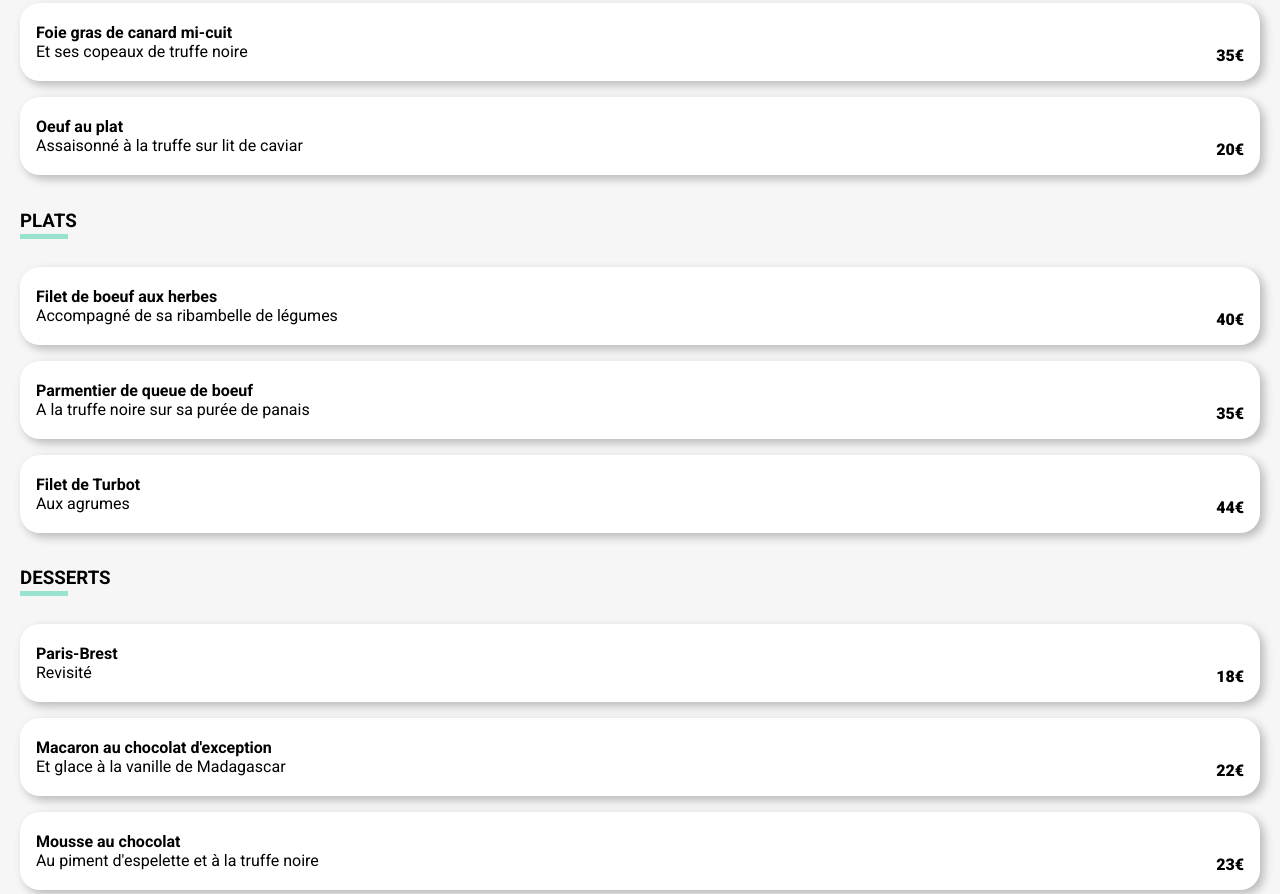
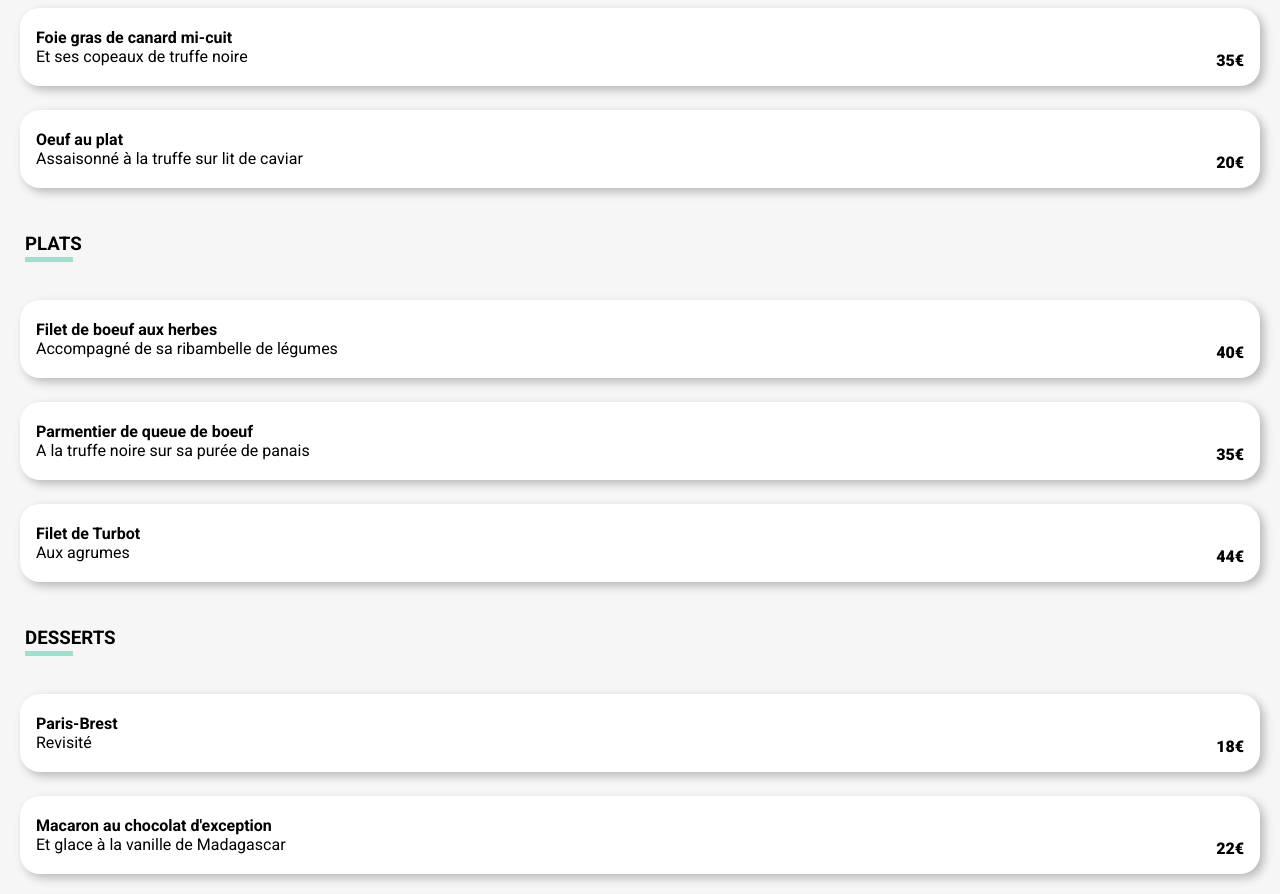
Before and after one commit to imane33941/OhMyFood, a website: page pages/resto-1.html in a window 1280 px wide. Shown: the part 611-1505 px from the top of the page. Drawn offline with Linux system fonts and the light colour scheme; a web font is replaced by a local one.

```diff
--- a/pages/resto-1.html
+++ b/pages/resto-1.html
@@ -38,8 +38,8 @@
                         <i class="fas fa-check"></i>
                     </div>
                 </div>
-            </div>
-            <div class="menus__category">
+            <!-- </div> -->
+            <!-- <div class="menus__category"> -->
                 <div class="menu-item">
                     <div class="item-description">
                         <h4 class="menuitem_title">Foie gras de canard mi-cuit</h4>
@@ -50,8 +50,8 @@
                         <i class="fas fa-check"></i>
                     </div>
                 </div>
-            </div>
-            <div class="menus__category">
+            <!-- </div> -->
+            <!-- <div class="menus__category"> -->
                 <div class="menu-item">
                     <div class="item-description">
                         <h4 class="menuitem_title">Oeuf au plat</h4>
@@ -77,8 +77,8 @@
                         <i class="fas fa-check"></i>
                     </div>
                 </div>
-            </div>
-        <div class="menus__category">
+            <!-- </div> -->
+            <!-- <div class="menus__category"> -->
                 <div class="menu-item">
                     <div class="item-description">
                         <h4 class="menuitem_title">Parmentier de queue de boeuf</h4>
@@ -89,8 +89,8 @@
                         <i class="fas fa-check"></i>
                     </div>
                 </div>
-        </div>
-        <div class="menus__category">
+            <!-- </div> -->
+            <!-- <div class="menus__category"> -->
                 <div class="menu-item">
                     <div class="item-description">
                         <h4 class="menuitem_title">Filet de Turbot</h4>
@@ -116,8 +116,8 @@
                         <i class="fas fa-check"></i>
                     </div>
                 </div>
-            </div>
-            <div class="menus__category">
+            <!-- </div> -->
+            <!-- <div class="menus__category"> -->
                 <div class="menu-item">
                     <div class="item-description">
                         <h4 class="menuitem_title">Macaron au chocolat d'exception</h4>
@@ -128,8 +128,8 @@
                         <i class="fas fa-check"></i>
                     </div>
                 </div>
-            </div>
-            <div class="menus__category">
+            <!-- </div> -->
+            <!-- <div class="menus__category"> -->
                 <div class="menu-item">
                     <div class="item-description">
                         <h4 class="menuitem_title">Mousse au chocolat</h4>
--- a/sass/pages/restaurant.scss
+++ b/sass/pages/restaurant.scss
@@ -47,6 +47,7 @@
             & .submenu__title {
                 text-transform: uppercase;
                 position: relative;
+                margin: 5px;
                 &::after {
                     content: "";
                     position: absolute;
@@ -69,6 +70,7 @@
                 background-color: white;
                 border-radius: 20px;
                 overflow: hidden;
+                margin: 24px 0;
                 @include mixins.box-shadow;
                 animation: appear 1s;
                 animation-fill-mode: both;
```
Also changed, not shown: style.css, 1 other file. Lines whose indentation alone changed are shown as unchanged.
